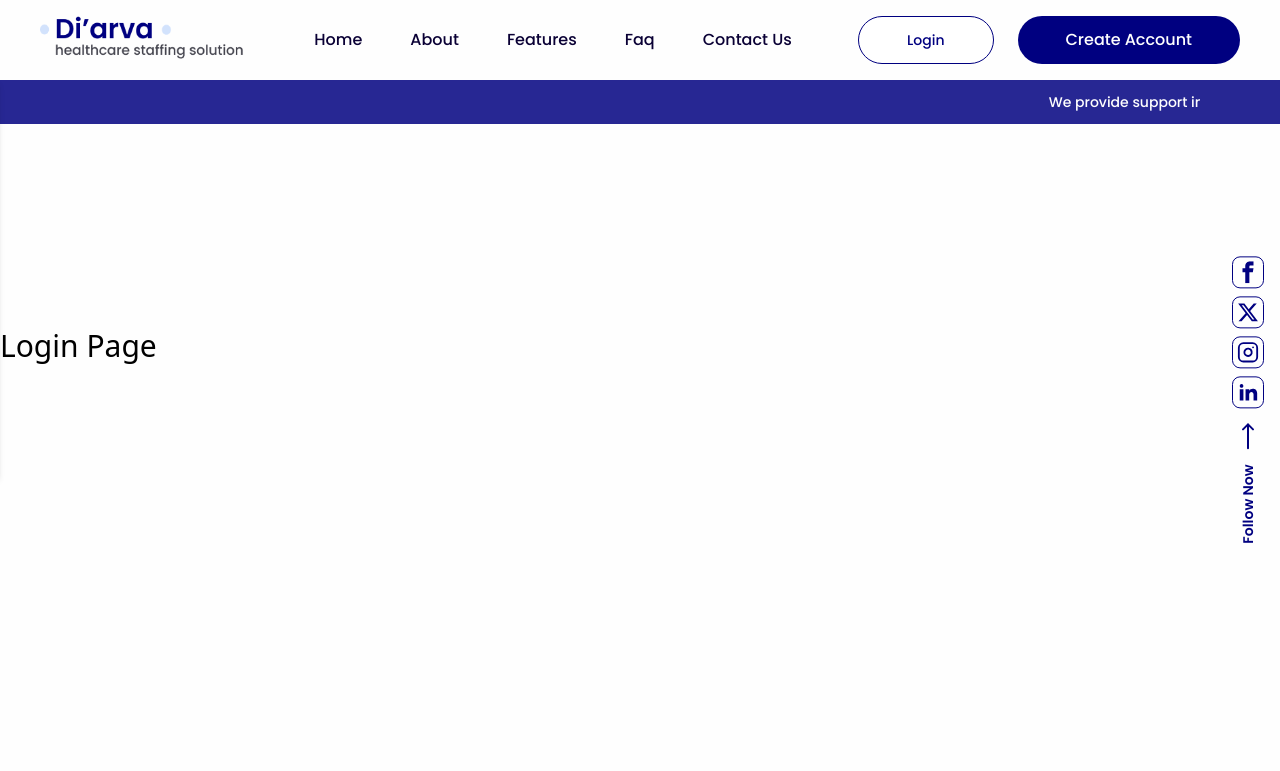
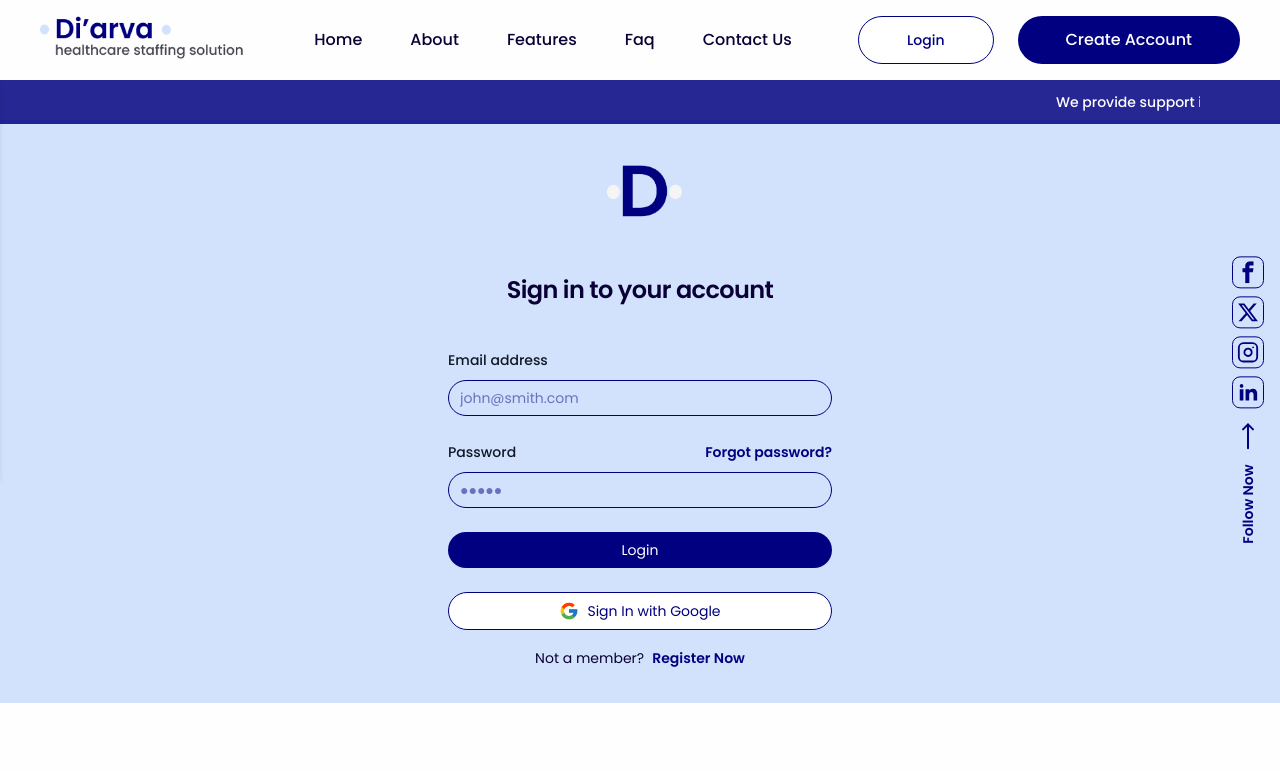
Before and after one commit to Di-arva/Frontend, a React (Vite) app: page /login in a window 1280 px wide. Shown: the top 771 px of the page. Built offline with nearby package versions, Linux system fonts and the light colour scheme.

Commit message:
Login Page ui done

```diff
--- a/src/App.jsx
+++ b/src/App.jsx
@@ -4,6 +4,7 @@ import Footer from "./Components/Footer";
 import FollowUs from "./Components/FollowUs";
 import Navigation from "./Components/Navigation";
 import Login from "./Components/Login";
+import CreateAccount from "./Components/CreateAccount";
 
 function App() {
   return (
@@ -16,6 +17,7 @@ function App() {
             <Routes>
               <Route path="/" element={<Homepage />} />
               <Route path="/login" element={<Login />} />
+              <Route path="/register" element={<CreateAccount />} />
             </Routes>
           </main>
           <Footer />
--- /dev/null
+++ b/src/Components/CreateAccount.jsx
@@ -0,0 +1,7 @@
+import React from "react";
+
+const CreateAccount = () => {
+  return <div>Create Acoount</div>;
+};
+
+export default CreateAccount;
--- a/src/Components/Login.jsx
+++ b/src/Components/Login.jsx
@@ -1,7 +1,107 @@
-import React from "react";
+import Button from "./Button";
+import Marklogo from "../assets/Diarva_mark.png";
+import { FcGoogle } from "react-icons/fc";
+import { Link } from "react-router-dom";
 
 const Login = () => {
-  return <div className="text-3xl mt-52 h-screen">Login Page</div>;
+  return (
+    <div className="flex min-h-full flex-col justify-center px-6 py-8 lg:px-8 bg-lightblue font-poppins">
+      <div className="sm:mx-auto sm:w-full sm:max-w-sm">
+        <img
+          src={Marklogo}
+          alt="Diarva Mark Logo"
+          className="mx-auto h-20 w-auto "
+        />
+        <h2 className="mt-10 text-center text-2xl/9 font-semibold tracking-tight text-darkblack">
+          Sign in to your account
+        </h2>
+      </div>
+
+      <div className="mt-10 sm:mx-auto sm:w-full sm:max-w-sm">
+        <form action="#" method="POST" className="space-y-6">
+          <div>
+            <label
+              for="email"
+              className="block text-sm/6 font-medium text-gray-900 "
+            >
+              Email address
+            </label>
+            <div className="mt-2">
+              <input
+                id="email"
+                type="email"
+                name="email"
+                placeholder="john@smith.com"
+                required
+                autocomplete="email"
+                className="block w-full rounded-full  px-3 py-1.5 text-base text-darkblue outline-1 -outline-offset-1 outline-darkblue  focus:outline-2 focus:-outline-offset-2 focus:outline-darkblue sm:text-sm/6"
+              />
+            </div>
+          </div>
+
+          <div>
+            <div className="flex items-center justify-between">
+              <label
+                for="password"
+                className="block text-sm/6 font-medium text-gray-900"
+              >
+                Password
+              </label>
+              <div className="text-sm">
+                <a
+                  href="#"
+                  className="font-semibold text-darkblue hover:text-blue-800 "
+                >
+                  Forgot password?
+                </a>
+              </div>
+            </div>
+            <div className="mt-2">
+              <input
+                id="password"
+                type="password"
+                name="password"
+                placeholder="&#9679;&#9679;&#9679;&#9679;&#9679;"
+                required
+                autocomplete="current-password"
+                className="block w-full rounded-full  px-3 py-1.5 text-base text-darkblue outline-1 -outline-offset-1 outline-darkblue  focus:outline-2 focus:-outline-offset-2 focus:outline-darkblue sm:text-sm/6"
+              />
+            </div>
+          </div>
+
+          <div>
+            <Button
+              type="submit"
+              variant="dark"
+              size="lg"
+              className="mb-4 w-full"
+            >
+              Login
+            </Button>
+            <Button
+              type="submit"
+              variant="light"
+              size="lg"
+              className="mt-2 w-full flex justify-center items-center"
+            >
+              <FcGoogle size={20} className="mr-2" />
+              Sign In with Google
+            </Button>
+          </div>
+        </form>
+
+        <p className="mt-4 text-center  text-sm/6 text-darkblack ">
+          Not a member?
+          <Link
+            to="/register"
+            className="font-semibold ml-2  text-darkblue hover:text-blue-800"
+          >
+            Register Now
+          </Link>
+        </p>
+      </div>
+    </div>
+  );
 };
 
 export default Login;
--- a/src/Components/Navigation.jsx
+++ b/src/Components/Navigation.jsx
@@ -69,7 +69,11 @@ const Navigation = () => {
           <Button variant="light" size="md" onClick={() => navigate("/login")}>
             Login
           </Button>
-          <Button variant="dark" size="md">
+          <Button
+            variant="dark"
+            size="md"
+            onClick={() => navigate("/register")}
+          >
             Create Account
           </Button>
         </div>
@@ -155,7 +159,14 @@ const Navigation = () => {
               >
                 Login
               </Button>
-              <Button variant="dark" size="md">
+              <Button
+                variant="dark"
+                size="md"
+                onClick={() => {
+                  navigate("/register");
+                  toggleMenu();
+                }}
+              >
                 Create Account
               </Button>
             </div>
--- a/src/Components/StickyLabel.jsx
+++ b/src/Components/StickyLabel.jsx
@@ -11,7 +11,7 @@ const StickyLabel = () => {
     <div className="w-full bg-darkblue opacity-85 mt-4 flex z-30 items-center fixed font-poppins font-medium top-16 text-base lg:text-sm py-2 px-2 lg:px-20 lg:py-3 overflow-hidden">
       <div className="w-full overflow-hidden relative">
         <div className="flex whitespace-nowrap animate-scroll">
-          {[...languages, ...languages].map((language, index) => (
+          {[...languages, ...languages, ...languages].map((language, index) => (
             <span key={index} className="mx-8 text-lightbg">
               {language}
             </span>
```
Also changed, not shown: src/assets/Diarva_mark.png (added).
